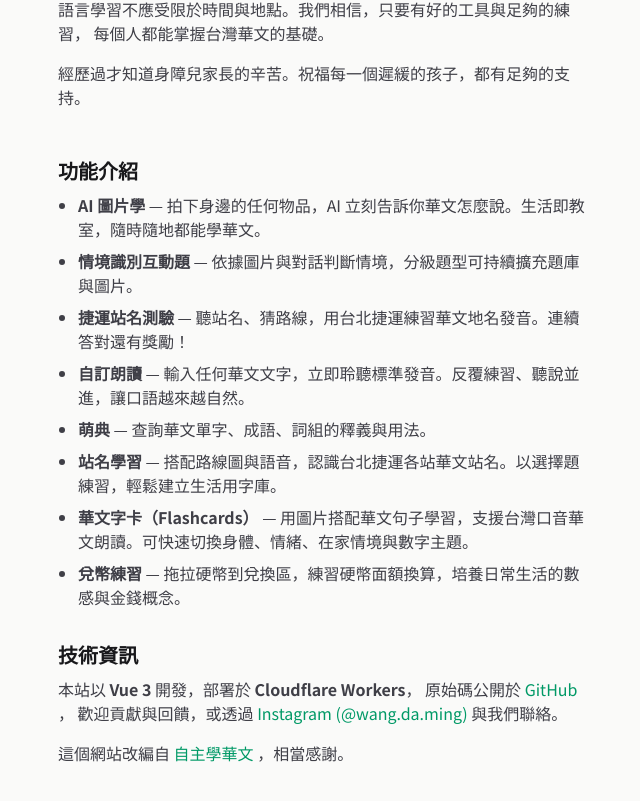
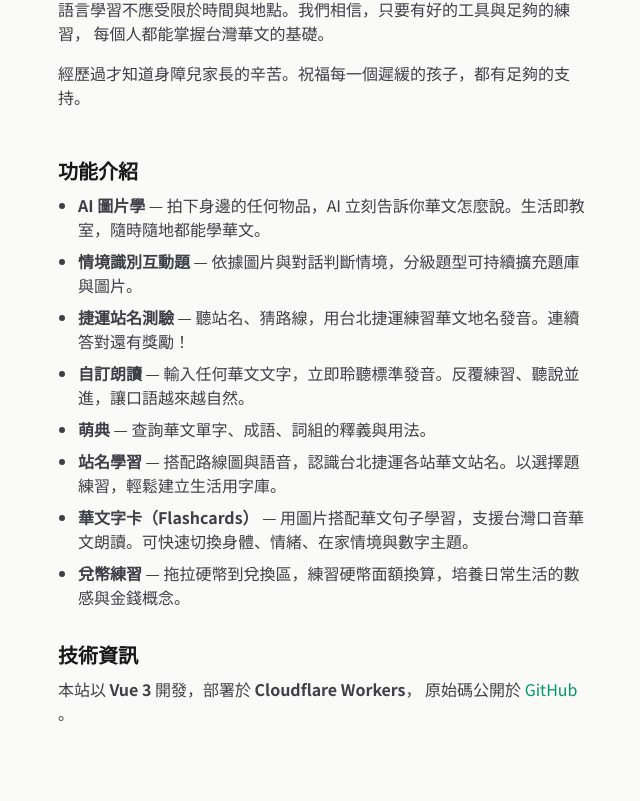
Before and after one commit to 3dw/learn-zh, a Vue app: page /about in a window 1280 px wide. Shown: the part 367-1168 px from the top of the page, without its empty margins (318-958 px from the left). Built offline with nearby package versions, Linux system fonts and the light colour scheme.

Commit message:
簡化關於頁技術資訊段落
Co-Authored-By: Claude Sonnet 4.6 <noreply@anthropic.com>

```diff
--- a/src/views/AboutView.vue
+++ b/src/views/AboutView.vue
@@ -48,28 +48,7 @@
 				class="text-emerald-600 underline-offset-2 hover:underline dark:text-emerald-400"
 			>
 				GitHub
-			</a>，
-			歡迎貢獻與回饋，或透過
-				<a
-					href="https://www.instagram.com/wang.da.ming"
-					target="_blank"
-					rel="noopener"
-					class="text-emerald-600 underline-offset-2 hover:underline dark:text-emerald-400"
-				>
-					Instagram (@wang.da.ming)
-				</a>
-				與我們聯絡。
-		</p>
-		<p class="text-base text-zinc-700 dark:text-zinc-300">
-			這個網站改編自
-			<a
-				href="https://zh.alearn.org.tw/"
-				target="_blank"
-				rel="noopener"
-				class="text-emerald-600 underline-offset-2 hover:underline dark:text-emerald-400"
-			>
-				自主學華文
-			</a>，相當感謝。
+			</a>。
 		</p>
 	</div>
 </template>
```
